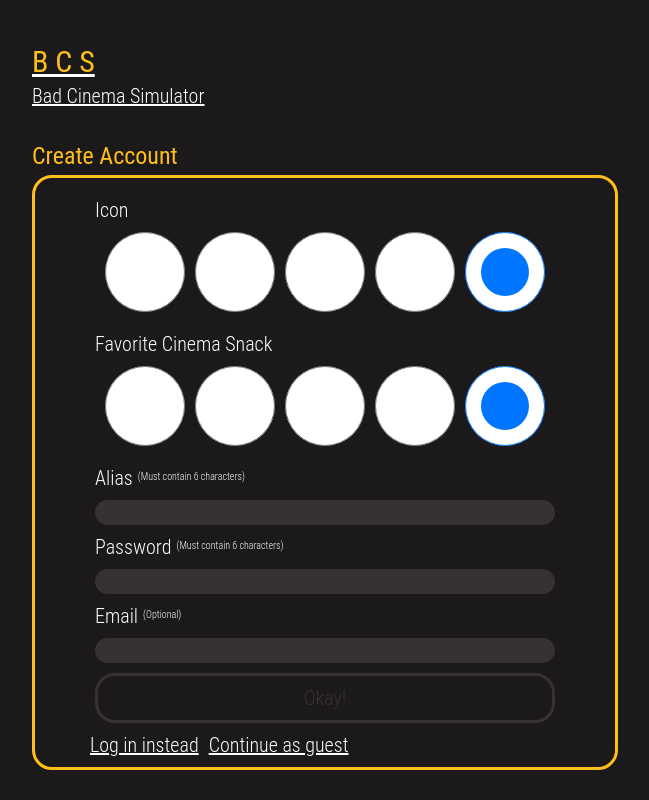
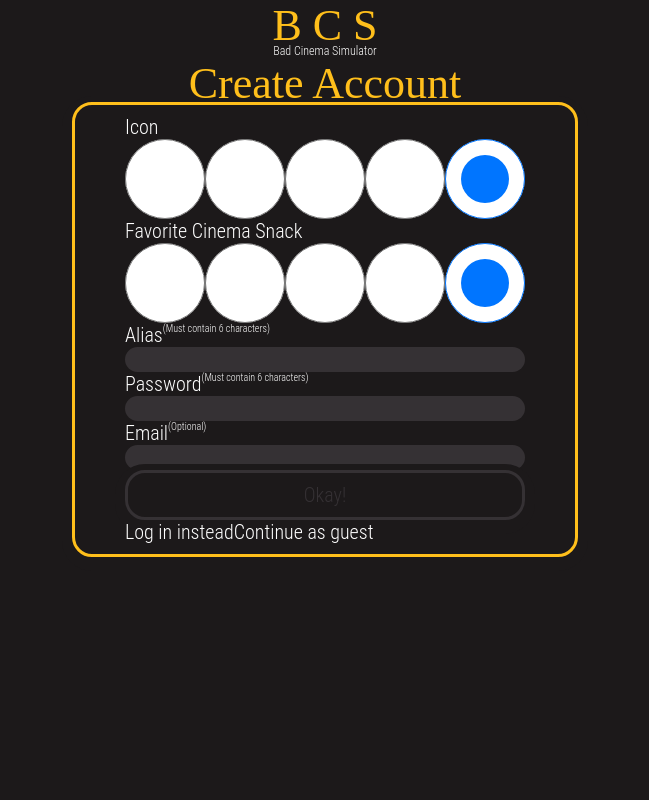
Before and after one commit to RobinEatsTheRich/bad-cinema-simulator-eind-opdracht, a React (Create React App) app: page / in a window 1280 px wide. Shown: the whole page, without its empty margins (315-964 px from the left). Built offline with nearby package versions, Linux system fonts and the light colour scheme; no server answers.

Commit message:
worked some more on the CSS while waiting for help

```diff
--- a/src/App.css
+++ b/src/App.css
@@ -4,15 +4,15 @@
   border: none;
   outline: none;
   box-sizing: border-box;
+  margin: 0;
 
   /*placeholder:*/
   background-color: #1C191A;
-  margin: 5px;
 }
 
 /*placeholder:*/
 img{
-  height: 400px;
+  height: 300px;
 }
 
 /*/////////////--Typography--/////////////*/
@@ -33,10 +33,15 @@ p, label, button, input, a{
 
 
 /*/////////////--Global Elements--/////////////*/
+root{
+  margin: 0;
+}
 body{
   display: flex;
   align-items: center;
   justify-content: center;
+  width: 100%;
+  margin: 0;
 }
 
 
@@ -49,3 +54,6 @@ input{
 input:focus{
   background: #4d444a;
 }
+a{
+  text-decoration: none;
+}
--- /dev/null
+++ b/src/components/Logo/Logo.css
@@ -0,0 +1,25 @@
+Link{
+    display: flex;
+    flex-direction: column;
+    align-items: center;
+    justify-content: center;
+}
+
+h2{
+    text-align: center;
+    font-family: Limelight, serif;
+    font-size: 44px;
+    font-weight: 400;
+    height: 44px;
+}
+h2:hover{
+    color: #f4d34a;
+}
+h2:active{
+     color: white;
+ }
+
+p{
+    text-align: center;
+    font-size: 12px;
+}
--- a/src/components/Logo/Logo.js
+++ b/src/components/Logo/Logo.js
@@ -1,5 +1,6 @@
 import React from 'react';
 import {Link} from "react-router-dom";
+import "./Logo.css"
 function Logo() {
 
 
--- /dev/null
+++ b/src/components/NavBar/NavBar.css
@@ -0,0 +1,25 @@
+nav{
+    display: flex;
+    flex-direction: row;
+
+    border-bottom: 3px solid #FFBF1B;
+    filter: drop-shadow(0px 10px 50px rgba(0, 0, 0, 0.25));
+
+    width: 100%;
+    padding: 10px 0 10px 0;
+}
+.navCenterPiece{
+    display: flex;
+    flex-direction: row;
+    align-self: center;
+}
+.searchBar{
+    display: flex;
+    flex-direction: row;
+    align-items: center;
+}
+.navAccountThings{
+    display: flex;
+    flex-direction: row;
+    align-self: end;
+}
--- a/src/components/NavBar/NavBar.js
+++ b/src/components/NavBar/NavBar.js
@@ -1,6 +1,7 @@
 import React from 'react';
 import {useForm} from 'react-hook-form';
 import {Link, useNavigate} from "react-router-dom";
+import "./NavBar.css"
 
 
 //import components
@@ -20,7 +21,7 @@ function NavBar() {
 
     return (
         <nav>
-            <div className="navCenterpiece">
+            <div className="navCenterPiece">
                 <Logo/>
                 <form
                     className="searchBar"
--- /dev/null
+++ b/src/pages/Highlights/Highlights.css
@@ -0,0 +1,6 @@
+.postersContainer{
+    justify-content: center;
+    align-items: center;
+    display: flex;
+    flex-wrap: wrap;
+}
--- a/src/pages/Highlights/Highlights.js
+++ b/src/pages/Highlights/Highlights.js
@@ -1,6 +1,7 @@
 //Import Packages
 import React, {useContext, useEffect, useState} from 'react';
 import axios from 'axios';
+import "./Highlights.css"
 
 //Import Components
 import HighlightPoster from "../../components/HighlightPoster/HighlightPoster";
--- a/src/pages/SignUp/SignUp.css
+++ b/src/pages/SignUp/SignUp.css
@@ -10,7 +10,7 @@ root{
     box-shadow: 0 4px 0 10px #1C191A;
     padding: 10px 50px 10px 50px;
 }
-form{
+.signUpForm{
     display: flex;
     flex-direction: column;
 }
--- a/src/pages/SignUp/SignUp.js
+++ b/src/pages/SignUp/SignUp.js
@@ -140,7 +140,8 @@ function SignUp() {
 
             <h2>Create Account</h2>
             <article className="accountWindow">
-                <form onSubmit={handleSubmit(onFormSubmit)}>
+                <form onSubmit={handleSubmit(onFormSubmit)}
+                className="signUpForm">
                     <label htmlFor="iconInput"
                     className="iconInput">
                         Icon
```
